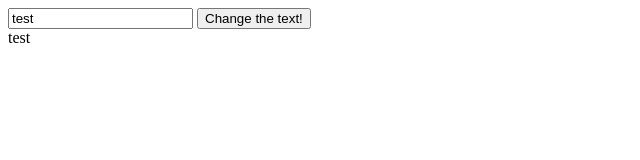
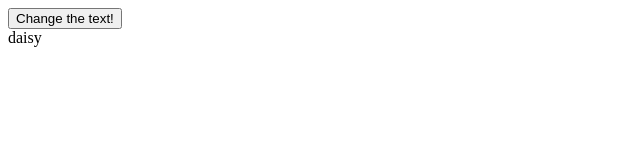
Before and after one commit to JECurrie/if_statement, a plain HTML site: page index.html in a window 1280 px wide. Both pictures are taken after a click on the button "Change the text!". Shown: the whole page, without its empty margins (0-640 px from the left). Drawn offline with Linux system fonts and the light colour scheme.

Commit message:
exploring Javascript arrays

```diff
--- a/index.html
+++ b/index.html
@@ -9,26 +9,23 @@
  </head>
 
  <body>
-
- <input id="myInput" type="text" value="test" />
-
  <button id="stylesChanger">Change the text!</button>
 
  <div id="firstDiv">This is some text</div>
  <script type="text/javascript">
 
- var newText=document.getElementById("myInput").value;
+ var myArray=new Array();
+ myArray[0]="rose";
+ myArray[1]="daisy";
+ console.log(myArray);
 
-
+ myOtherArray=["rain","sunshine"];
+ myOtherArray.push("snow");
+ myOtherArray.splice(2, 0, "hail", "cloudy");
+ console.log(myOtherArray.length);
  document.getElementById("stylesChanger").onclick=function() {
-
- newText=document.getElementById("myInput").value;
-
- document.getElementById("firstDiv").innerHTML=newText;
-
+ document.getElementById("firstDiv").innerHTML=myArray[1];
  }
-
  </script>
-
  </body>
 </html>
```
